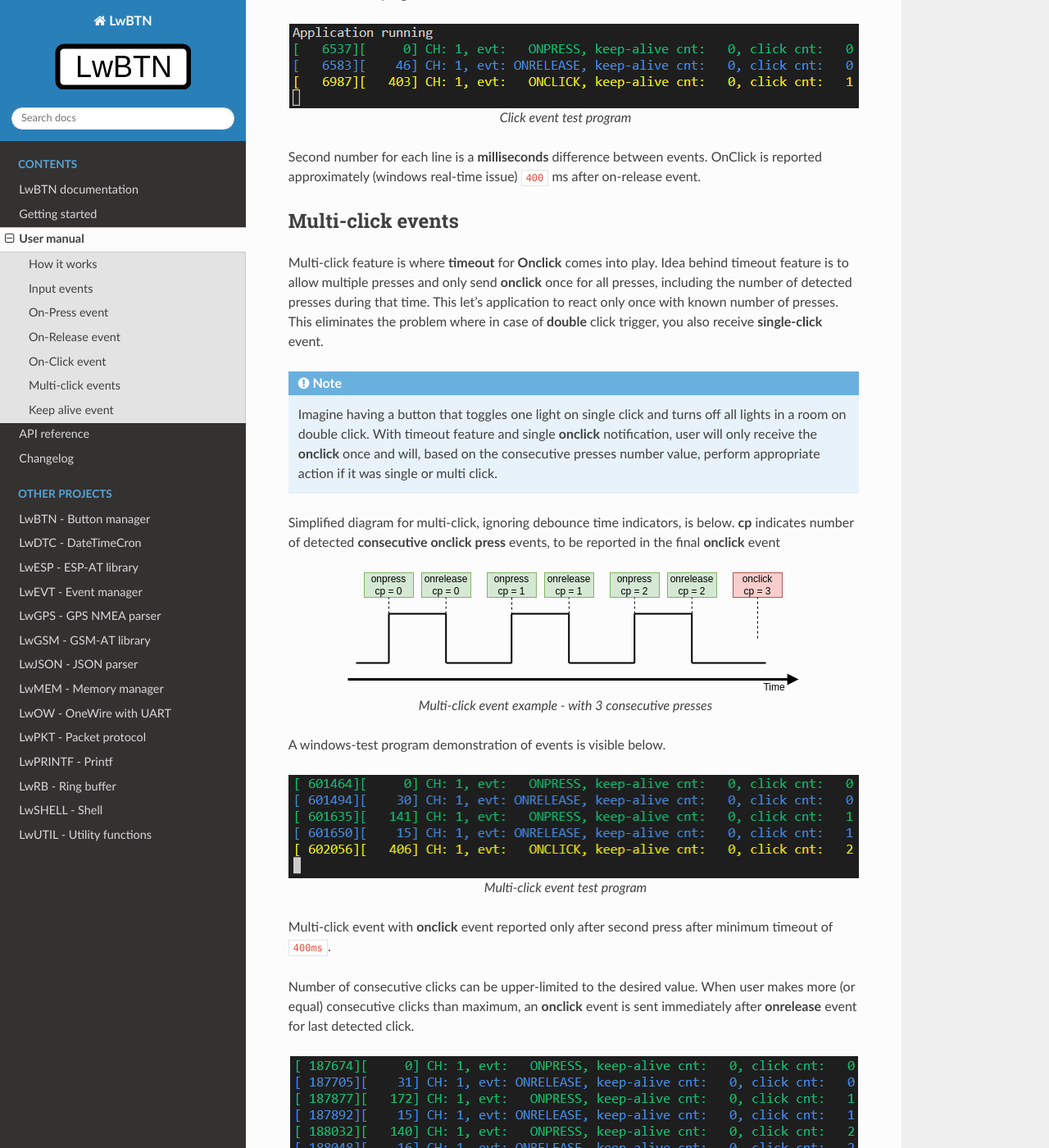
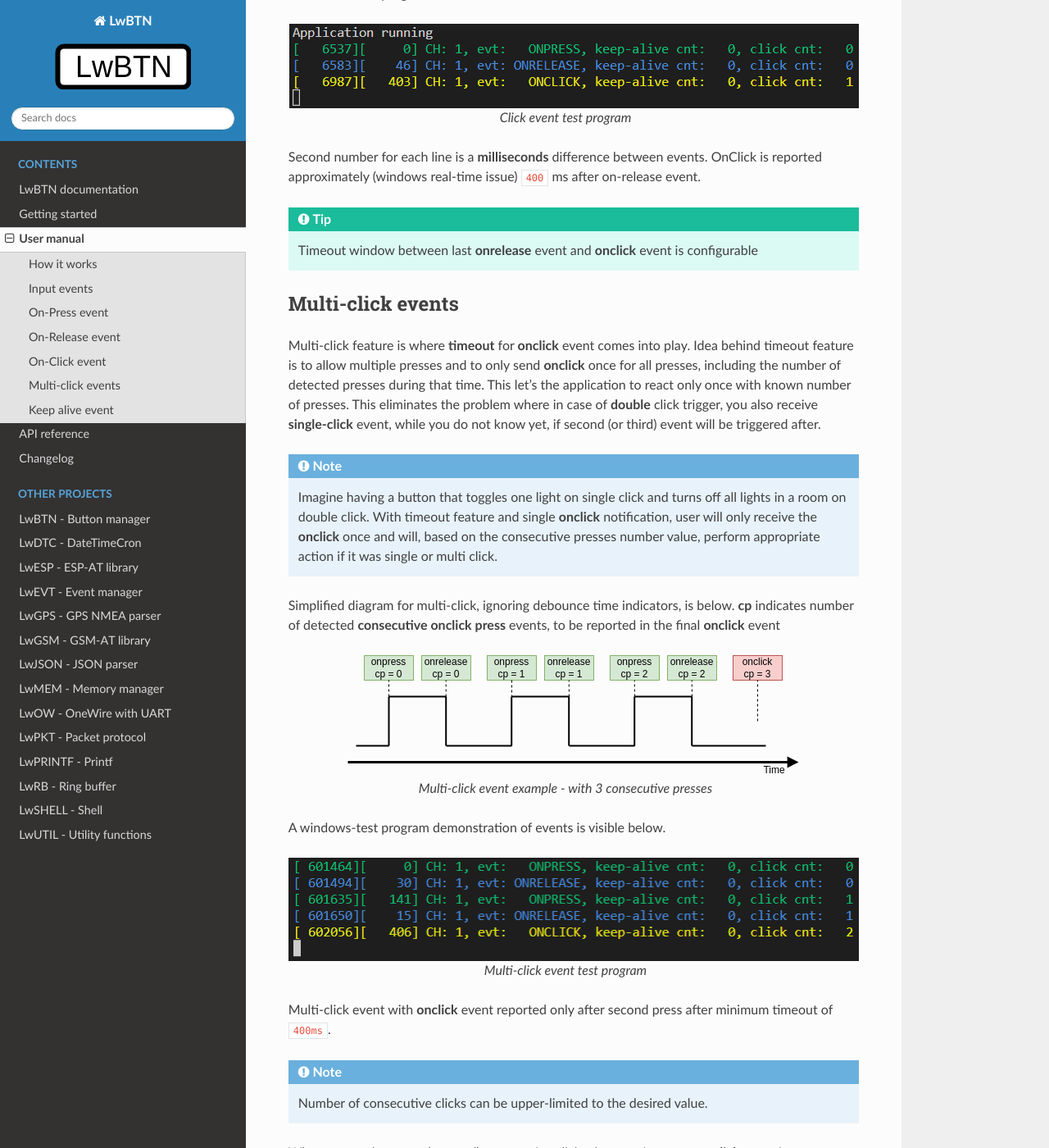
Before and after one commit to MaJerle/lwbtn, a Sphinx documentation site: the page built from docs/user-manual/index.rst, in a window 1280 px wide and 1400 px high, scrolled down 2099 px. Shown: the whole window at 82% size. Built offline with Sphinx 7.4.7 and the Read the Docs theme 2.0.0, drawn with Linux system fonts in a browser that asks for light colours; the version number could not be read and is left out; some of the changed text lies outside the part shown.

Commit message:
Update documentation

```diff
--- a/docs/user-manual/index.rst
+++ b/docs/user-manual/index.rst
@@ -81,13 +81,18 @@
 Second number for each line is a **milliseconds** difference between events.
 OnClick is reported approximately (windows real-time issue) ``400`` ms after on-release event.
 
+.. tip::
+    Timeout window between last **onrelease** event and **onclick** event is configurable
+
 Multi-click events
 ^^^^^^^^^^^^^^^^^^
 
-Multi-click feature is where **timeout** for **Onclick** comes into play.
-Idea behind timeout feature is to allow multiple presses and only send **onclick** once for all presses,
-including the number of detected presses during that time. This let's application to react only
-once with known number of presses. This eliminates the problem where in case of **double** click trigger, you also receive **single-click** event.
+Multi-click feature is where **timeout** for **onclick** event comes into play.
+Idea behind timeout feature is to allow multiple presses and to only send **onclick** once for all presses,
+including the number of detected presses during that time. This let's the application to react only
+once with known number of presses.
+This eliminates the problem where in case of **double** click trigger, you also receive **single-click** event,
+while you do not know yet, if second (or third) event will be triggered after.
 
 .. note::
     Imagine having a button that toggles one light on single click and turns off all lights in a room on double click.
@@ -113,7 +118,9 @@
 
 Multi-click event with **onclick** event reported only after second press after minimum timeout of ``400ms``.
 
-Number of consecutive clicks can be upper-limited to the desired value.
+.. note::
+    Number of consecutive clicks can be upper-limited to the desired value.
+
 When user makes more (or equal) consecutive clicks than maximum, an **onclick** event is sent immediately after **onrelease** event for last detected click.
 
 .. figure:: ../static/images/log-btn-event-click-multi-max.png
@@ -137,11 +144,11 @@
     :align: center
     :alt: Multi-click events with too many clicks - consecutive send immediately is enabled
 
-    Multi-click events with too many clicks - consecutive send immediately is enabled
+    Multi-click events with too many clicks - consecutive send immediately is enabled - it is sent after 3rd onrelease
 
 .. figure:: ../static/images/btn-events-click-multi-over-send-on-press.svg
     :align: center
-    :alt: Multi-click events with too many clicks - consecutive send immediately is disabled
+    :alt: Multi-click events with too many clicks - consecutive send immediately is disabled - it is sent before 4th onpress
 
     Multi-click events with too many clicks - consecutive send immediately is disabled
 
@@ -166,6 +173,14 @@
 
     Multi-click events disabled with cp == 1
 
+Demo log text, with fast pressing of button, and events reported after every **onrelease**
+
+.. figure:: ../static/images/log-btn-event-click-disabled.png
+    :align: center
+    :alt: Multi-click events disabled with cp == 1
+
+    Multi-click events disabled with cp == 1
+
 Keep alive event
 ^^^^^^^^^^^^^^^^
 
@@ -179,3 +194,9 @@
     :alt: Keep alive events with 2 successful click events
 
     Keep alive events with 2 successful click events
+
+.. figure:: ../static/images/log-btn-event-keep-alive.png
+    :align: center
+    :alt: Keep alive events when button is kept pressed
+
+    Keep alive events when button is kept pressed
```
Also changed, not shown: other parts of docs/user-manual/index.rst (+2 -2 lines), docs/static/images/log-btn-event-click-disabled.png (added), docs/static/images/log-btn-event-click-multi-max-over.png, 1 other file.
